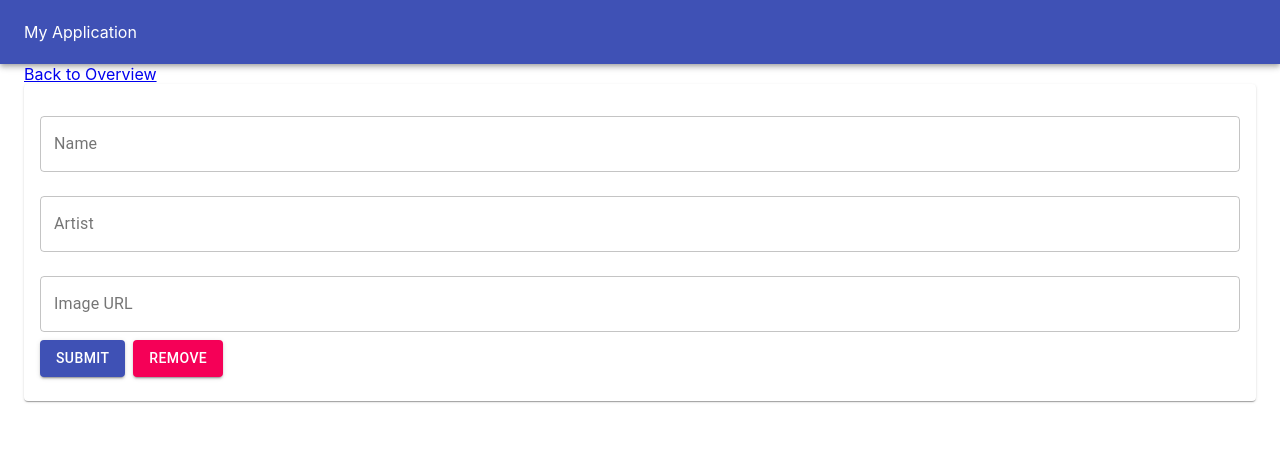
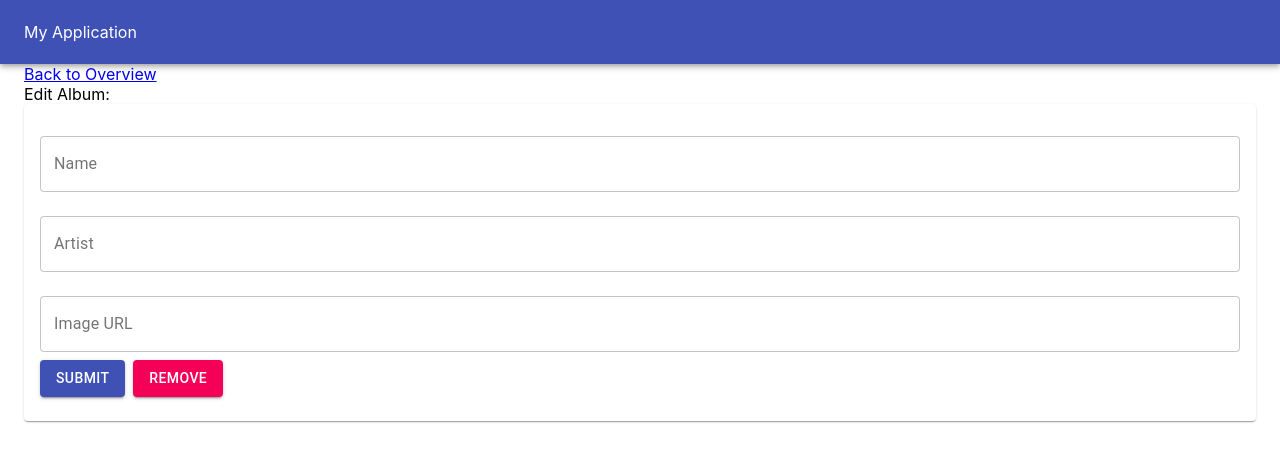
Before and after one commit to JulianvDam/album-frontend, a React (Create React App) app: page /albums/1 in a window 1280 px wide. Shown: the top 462 px of the page. Built offline with nearby package versions, Linux system fonts and the light colour scheme; no server answers; the HTML template or start-up script is replaced by a standard one.

Commit message:
Lesson 6: Bugfixes

```diff
--- a/src/components/AlbumDetail.js
+++ b/src/components/AlbumDetail.js
@@ -30,6 +30,7 @@ const AlbumDetail = () => {
   return (
     <div>
       <Link to="/">Back to Overview</Link>
+      <div>Edit Album:</div>
       <AlbumForm album={album} onRemove={removeAlbum} />
     </div>
   );
```
